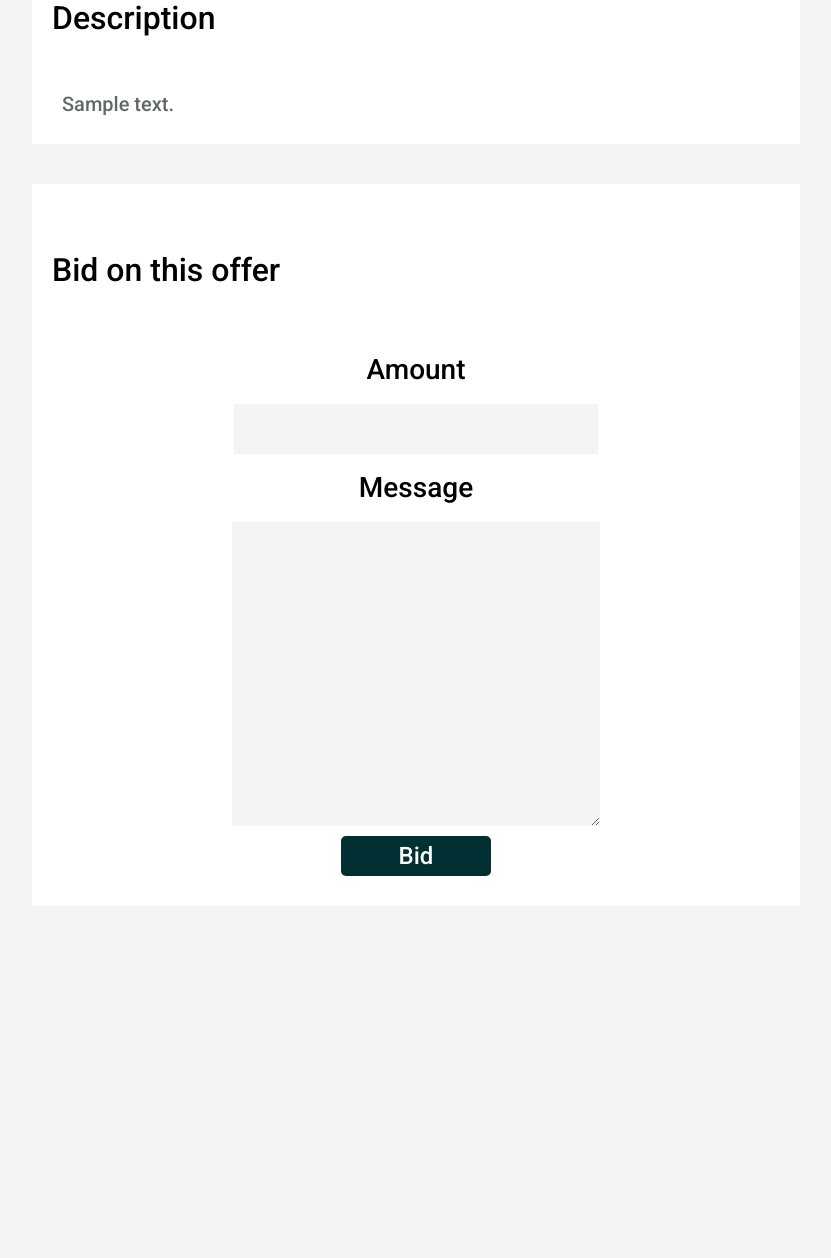
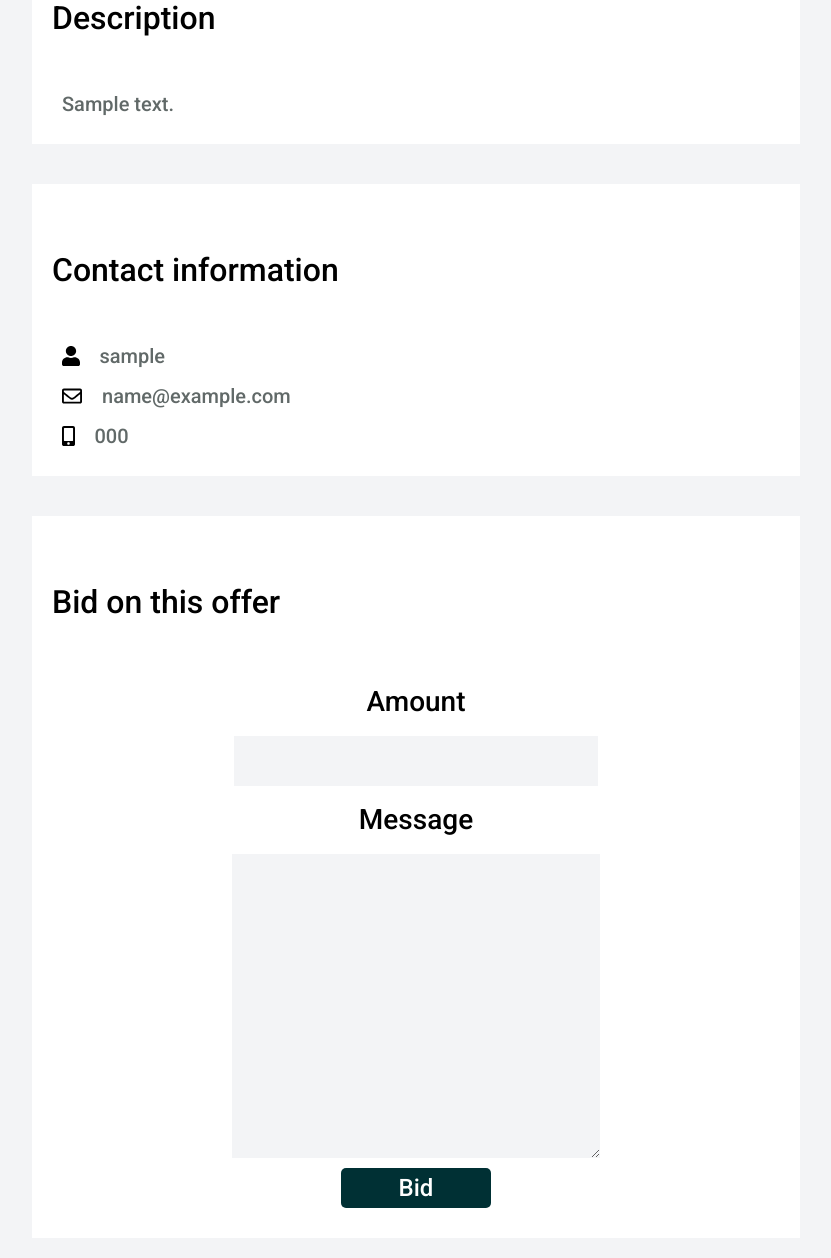
Before and after one commit to Peter-Andonov/Bidster, a Django app: page /offer-details/1/ in a window 1280 px wide. Shown: the part 1274-2532 px from the top of the page, without its empty margins (224-1055 px from the left). Before the commit the page ends 2180 px from the top, so only its background shows below. Run offline with Django 3.2, Linux system fonts and the light colour scheme; tables that the repository leaves empty hold one stand-in row (values such as "Sample post"); grey boxes marked "Sample" are stand-in pictures.

Commit message:
added additional contact information to offer details page

```diff
--- a/bidster/templates/partials/offer_details_view.html
+++ b/bidster/templates/partials/offer_details_view.html
@@ -41,13 +41,14 @@
         <strong class="details__section_title">Description</strong>
         <div class="card__info_text">{{ offer.description }}</div>
     </div>
+    {% if user_is_creator %}
     <div class="details__section">
-        {% if user_is_creator %}
         <h4 class="details__section_title">Bids for this offer</h4>
         <div class="list-ver">
             {% for bid in offer_bids %}
             <div class="list-hor">
-                <div class="card__info_text">{{ bid.created_by.username }} bid {{ bid.amount }} lv. on {{ bid.created_on}}</div>
+                <div class="card__info_text">{{ bid.created_by.username }} bid {{ bid.amount }} lv. on
+                    {{ bid.created_on}}</div>
             </div>
             {% empty %}
             <div class="list-hor">
@@ -55,11 +56,31 @@
             </div>
             {% endfor %}
         </div>
-        {% else %}
+    </div>
+    {% else %}
+    <div class="details__section">
+        <h4 class="details__section_title">Contact information</h4>
+        <div class="list-ver">
+            <div class="list-hor">
+                <img class="card__icon" height="20px" src="{% static 'icons/user-solid.svg' %}" />
+                <div class="card__info_text">{{ offer.created_by.username }}</div>
+            </div>
+            <div class="list-hor">
+                <img class="card__icon" height="20px" src="{% static 'icons/envelope-regular.svg' %}" />
+                <div class="card__info_text">{{ offer.created_by.email }}</div>
+            </div>
+            <div class="list-hor">
+                <img class="card__icon" height="20px" src="{% static 'icons/mobile-alt-solid.svg' %}" />
+                <div class="card__info_text">{{ offer.created_by.profile.phone_number }}</div>
+            </div>
+        </div>
+    </div>
+    <div class="details__section">
         <h4 class="details__section_title">Bid on this offer</h4>
         <form class="list-ver" action="{% url 'details page' offer_id=offer.id %}" method="POST">
             {% csrf_token %}
-            <label class="details__bid_form_label" for="{{ bid_form.amount.auto_id }}">{{ bid_form.amount.label }}</label>
+            <label class="details__bid_form_label"
+                for="{{ bid_form.amount.auto_id }}">{{ bid_form.amount.label }}</label>
             {{ bid_form.amount }}
             {% if bid_form.errors %}
             <ul class="errors__container">
@@ -75,6 +96,7 @@
             {{ bid_form.message }}
             <button class="details__btn">Bid</button>
         </form>
-        {% endif %}
     </div>
+    {% endif %}
 </div>
+</div>
```
Also changed, not shown: bidster/static/icons/envelope-regular.svg (added), bidster/static/icons/mobile-alt-solid.svg (added), bidster/static/icons/user-solid.svg (added).
